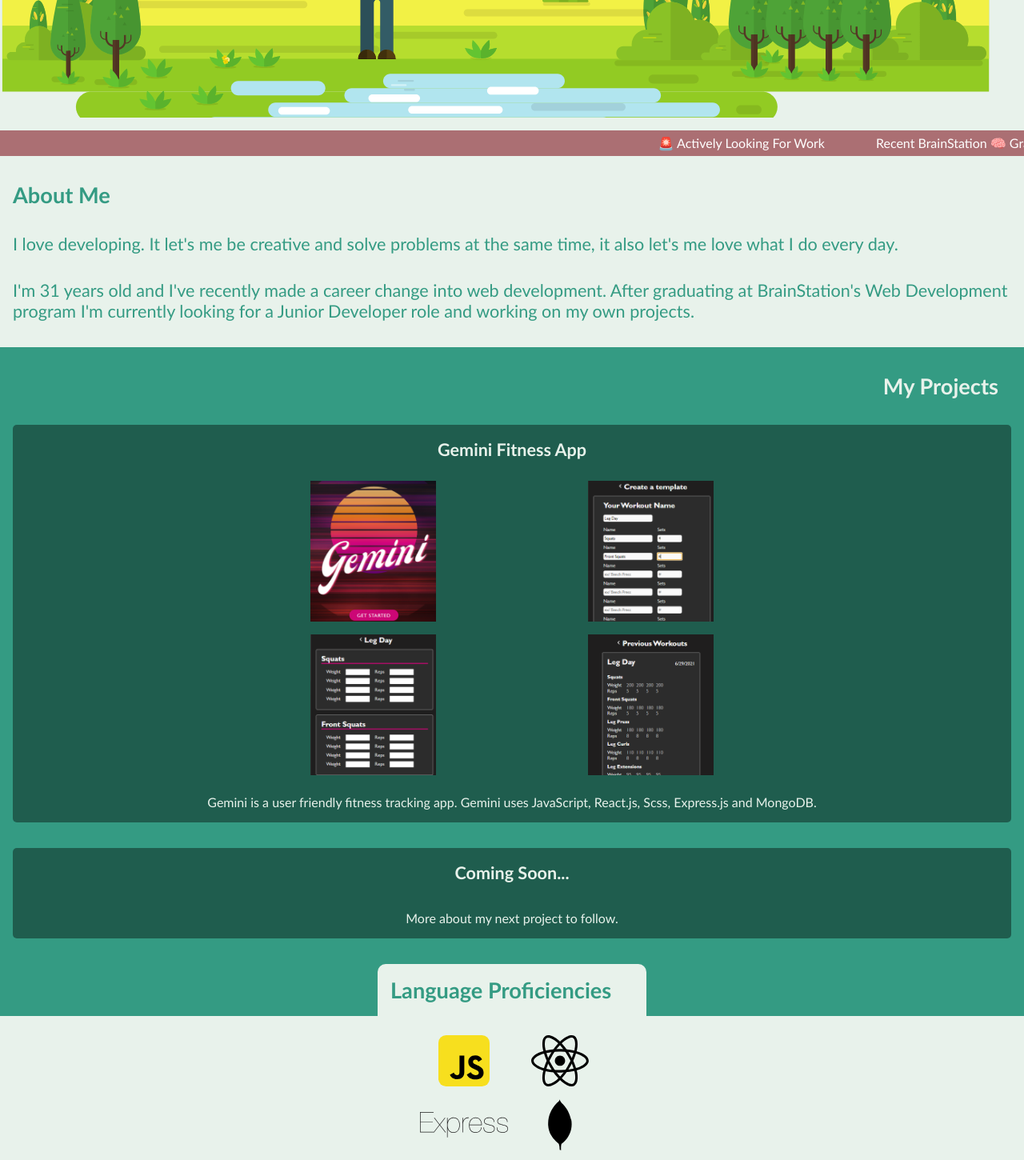
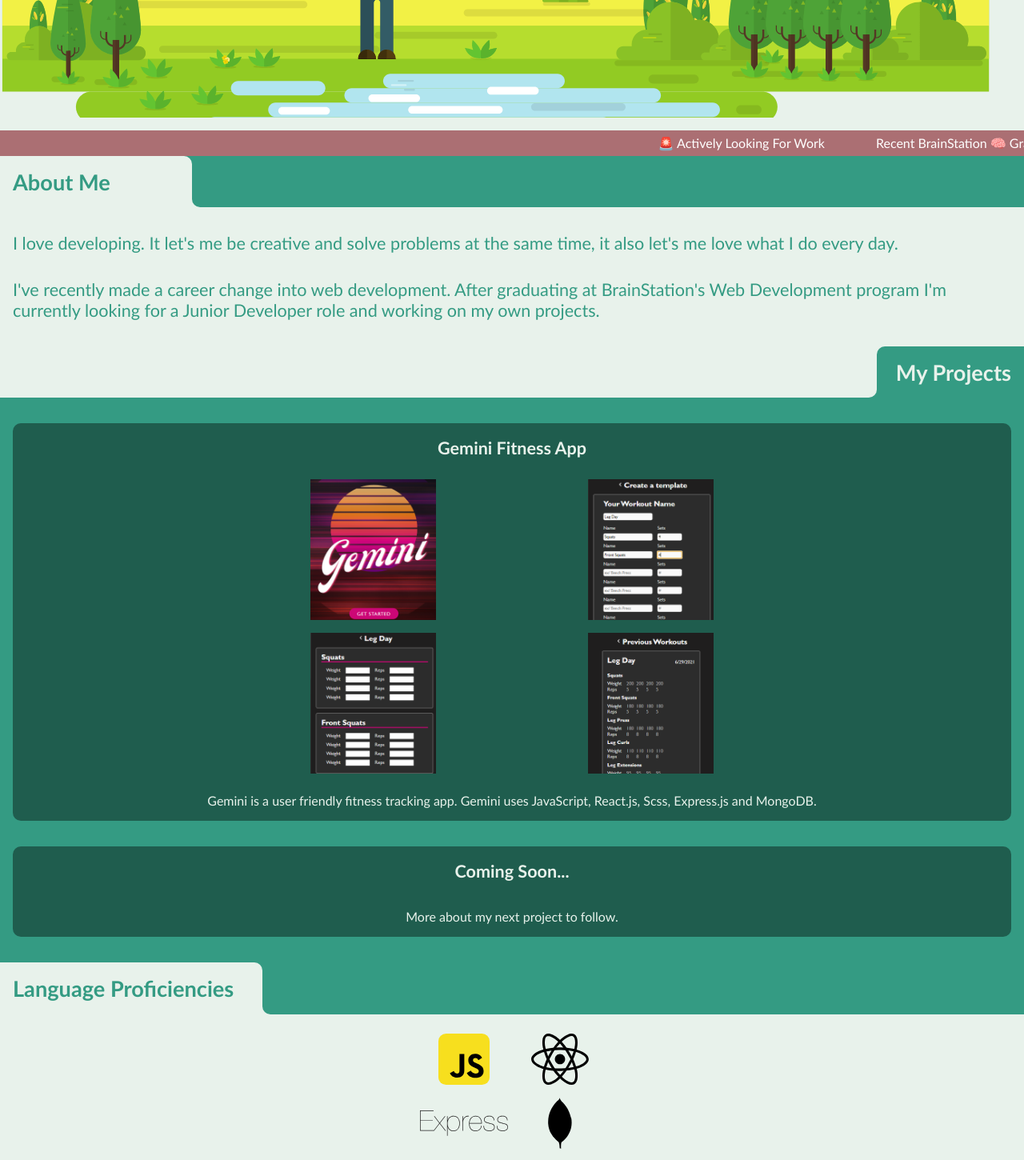
Before and after one commit to nick-albu/my-portfolio, a React (Create React App) app in the folder client/: page / in a window 1280 px wide. Shown: the part 429-1879 px from the top of the page at 80% size. Built offline with nearby package versions, Linux system fonts and the light colour scheme.

Commit message:
Changed headers of sections to tab style

```diff
--- a/client/src/components/About/About.js
+++ b/client/src/components/About/About.js
@@ -6,12 +6,23 @@ class About extends Component {
     render () {
         return (
             <section className='about'>
-                <h1 className='about__header'>About Me</h1>
-                <p className='about__body'>I love developing. It let's me be creative
-                and solve problems at the same time, it also let's me love what I do every day.</p>
-                <p className='about__body'>I'm 31 years old and I've recently made a career change
-                into web development. After graduating at BrainStation's Web Development program
-                I'm currently looking for a Junior Developer role and working on my own projects.</p>
+                <div className='about__headerContainer'>
+                    <div className='about__headerBackLeft'>
+                        <h1 className='about__header'>About Me</h1>
+                    </div>
+                    <div className='about__headerBackRight'>
+                        <div className='about__headerFrontRight'>
+                        </div>
+                    </div>
+                </div>
+
+                <div className='about__bodyContainer'>
+                    <p className='about__body'>I love developing. It let's me be creative
+                    and solve problems at the same time, it also let's me love what I do every day.</p>
+                    <p className='about__body'>I've recently made a career change
+                    into web development. After graduating at BrainStation's Web Development program
+                    I'm currently looking for a Junior Developer role and working on my own projects.</p>
+                </div>
             </section>
         )
     }
--- a/client/src/components/About/About.scss
+++ b/client/src/components/About/About.scss
@@ -1,17 +1,43 @@
 @use '../../partials/variables' as *;
 
 .about {
-    display: flex;
-    flex-direction: column;
-    justify-content: center;
-    align-items: flex-start;
-    background-color: $Egg;
-    padding: 1rem 0;
+    width: 100%;
+    &__headerContainer {
+        width: 100%;
+        height: 4rem;
+        display: flex;
+    }
+    &__headerBackLeft {
+        width: 15rem;
+        background-color: $Teal;
+    }
+    &__headerBackRight {
+        width: 1rem;
+        flex-grow: 1;
+        background-color: $Egg;
+    }
+    &__headerFrontRight {
+        width: 100%;
+        height: 100%;
+        border-bottom-left-radius: 10px;
+        background-color: $Teal;
+    }
     &__header {
+        width: 100%;
         margin: 0;
         padding: 1rem;
         color: $Teal;
+        background-color: $Egg;
         font-size: 1.7rem;
+        border-top-right-radius: 10px;
+    }
+    &__bodyContainer {
+        display: flex;
+        flex-direction: column;
+        justify-content: center;
+        align-items: flex-start;
+        background-color: $Egg;
+        padding: 1rem 0;
     }
     &__body {
         color: $Teal;
--- a/client/src/components/Projects/Projects.js
+++ b/client/src/components/Projects/Projects.js
@@ -11,8 +11,15 @@ class Projects extends Component {
         return (
             <section className='projects'>
                 <div className='projects__headerContainer'>
+                        <div className='projects__headerBackLeft'>
+                            <div className='projects__headerFrontLeft'>
+                            </div>
+                        </div>
+                        <div className='projects__headerBackRight'>
                             <h1 className='projects__header'>My Projects</h1>
                         </div>
+                </div>
+                <div className='projects__bodyContainer'>
                     <div className='projects__itemContainer'>
                             <h2 className='projects__itemHeader'>Gemini Fitness App</h2>
                         <div className='projects__imageContainer'>
@@ -31,6 +38,7 @@ class Projects extends Component {
                         </div>
                         <p className='projects__itemBody'>More about my next project to follow.</p>
                     </div>
+                </div>
             </section>
         )
     }
--- a/client/src/components/Projects/Projects.scss
+++ b/client/src/components/Projects/Projects.scss
@@ -1,28 +1,54 @@
 @use '../../partials/variables' as *;
 
 .projects {
-    display: flex;
-    flex-direction: column;
-    justify-content: center;
-    align-items: center;
-    background-color: $Teal;
-    padding: 1rem;
+
     &__headerContainer {
         display: flex;
         width: 100%;
+        height: 4rem;
         justify-content: flex-end;
+    }
+    &__headerBackLeft {
+        background-color: $Teal;
+        height: 100%;
+        width: 50%;
+        flex-grow: 1;
+    }
+    &__headerFrontLeft {
+        height: 100%;
+        width: 100%;
+        background-color: $Egg;
+        border-bottom-right-radius: 10px;
+    }
+    &__headerBackRight {
+        height: 100%;
+        width: 11.5rem;
+        background-color: $Egg;
     }
     &__header {
         margin: 0;
+        width: 100%;
         padding: 1rem;
         color: $Egg;
+        background-color: $Teal;
+        border-top-left-radius: 10px;
         font-size: 1.7rem;
+        text-align: end;
+    }
+    &__bodyContainer {
+        width: 100%;
+        display: flex;
+        flex-direction: column;
+        justify-content: center;
+        align-items: center;
+        background-color: $Teal;
+        padding: 1rem;
     }
     &__itemContainer {
         margin: 1rem;
         width: 100%;
         padding: 0 1rem;
-        border-radius: 5px;
+        border-radius: 10px;
         display: flex;
         flex-direction: column;
         align-items: center;
--- a/client/src/components/TechStack/TechStack.js
+++ b/client/src/components/TechStack/TechStack.js
@@ -12,7 +12,13 @@ class TechStack extends Component {
         return (
             <section className='techStack'>
                 <div className='techStack__headerContainer'>
-                    <h1 className='techStack__header'>Language Proficiencies</h1>
+                    <div className='techStack__headerMain'>
+                        <h1 className='techStack__header'>Language Proficiencies</h1>
+                    </div>
+                    <div className='techStack__headerRightBack'>
+                        <div className='techStack__headerRightFront'>
+                        </div>
+                    </div>
                 </div>
                 <ul className='techStack__list'>
                     <li className='techStack__item'><img className='techStack__icon' src={JavaScript}/></li>
--- a/client/src/components/TechStack/TechStack.scss
+++ b/client/src/components/TechStack/TechStack.scss
@@ -6,22 +6,44 @@
     flex-direction: column;
     align-items: center;
     &__headerContainer {
-        background-color: $Teal;
+        width: 100%;
+        display: flex;
+    }
+    &__headerLeftBack {
+        width: 1rem;
+        background-color: $Egg;
+    }
+    &__headerLeftFront {
         width: 100%;
         height: 100%;
-        display: flex;
-        justify-content: center;
-        border: none;
+        background-color: $Teal;
+        border-bottom-right-radius: 10px;
+    }
+    &__headerRightBack {
+        width: 1rem;
+        flex-grow: 1;
+        background-color: $Egg;
+    }
+    &__headerRightFront {
+        width: 100%;
+        height: 100%;
+        background-color: $Teal;
+        border-bottom-left-radius: 10px;
+    }
+    &__headerMain {
+        background-color: $Teal;
+        height: 100%;
+        width: 20.5rem;
     }
     &__header {
         margin: 0;
         padding: 1rem;
         color: $Teal;
-        width: 21rem;
+        width: 100%;
         height: 100%;
+        flex-grow: 1;
         background-color: $Egg;
         font-size: 1.7rem;
-        border-top-left-radius: 10px;
         border-top-right-radius: 10px;
     }
     &__list {
```
Lines whose indentation alone changed are shown as unchanged.
